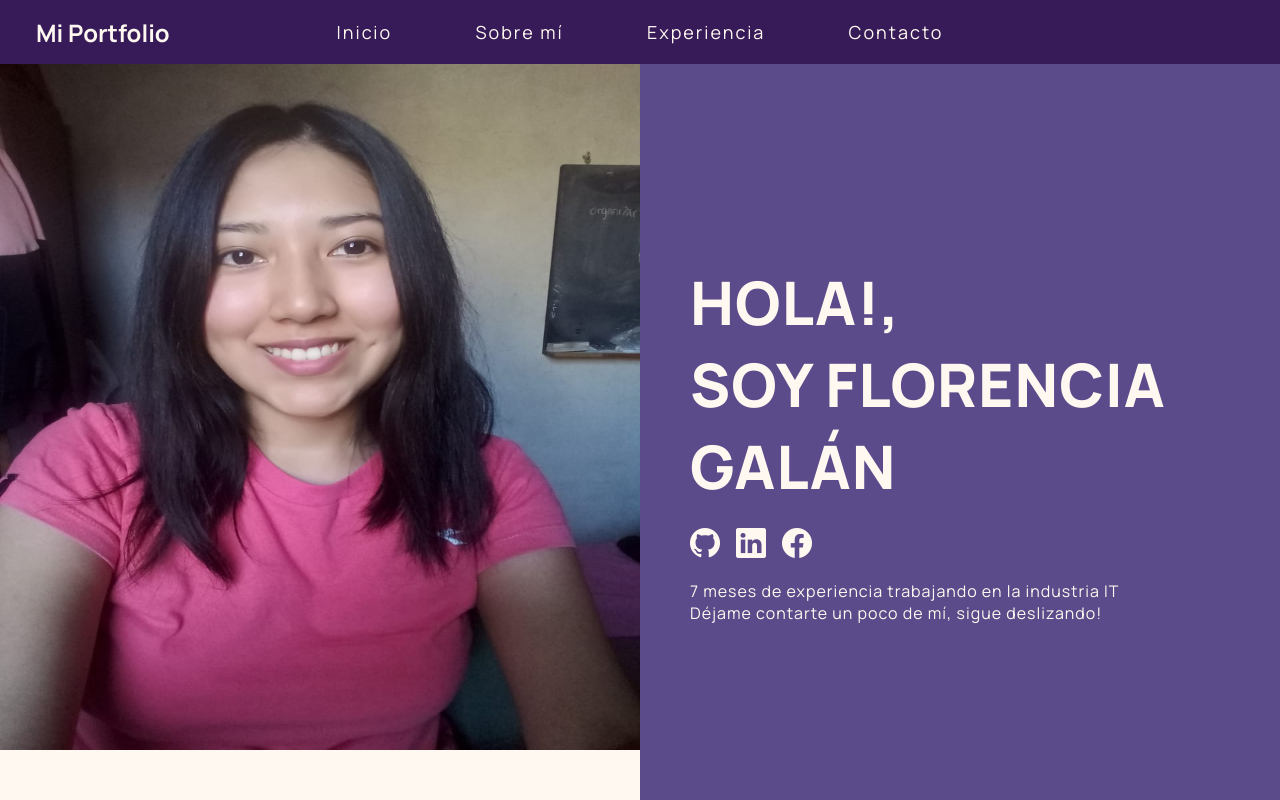
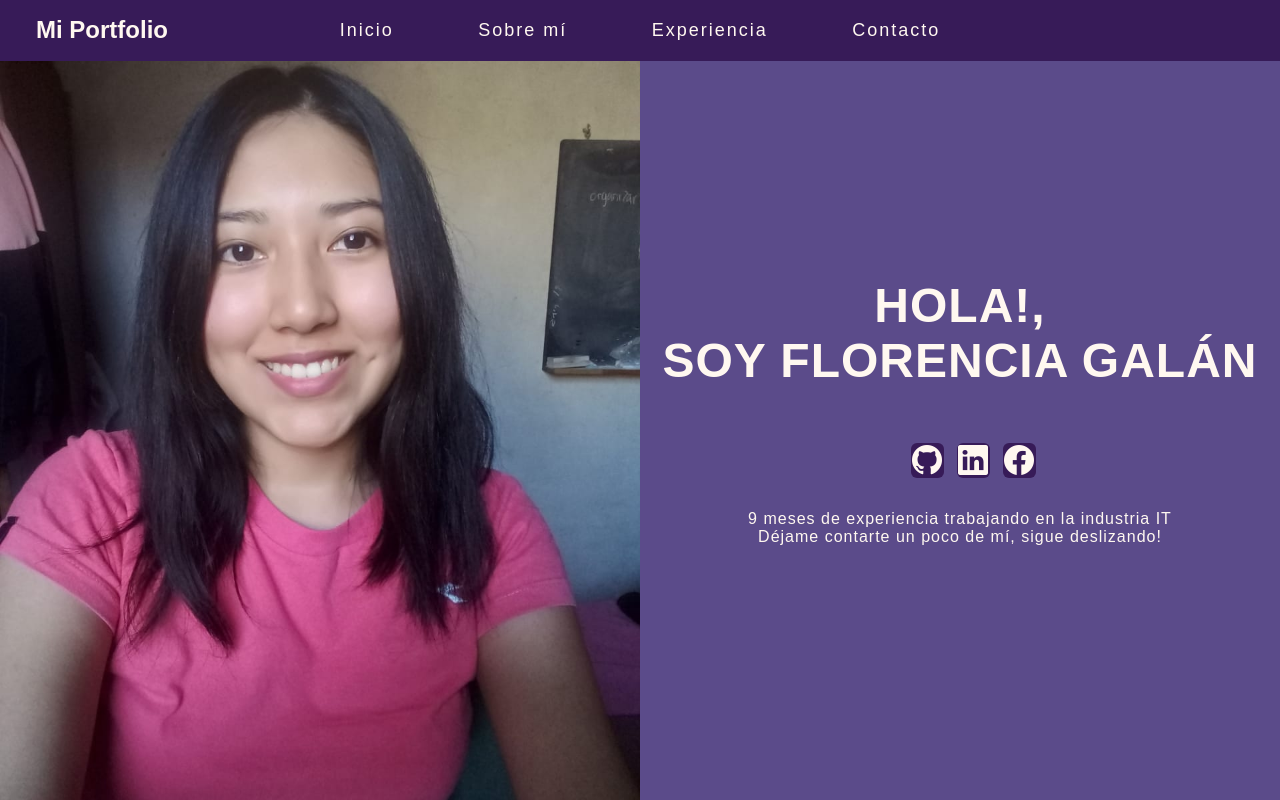
Before and after one commit to ValleGalan/Portafolio-Basico, a plain HTML site: page index.html in a window 1280 px wide. Shown: the top 800 px of the page. Drawn offline with nearby package versions, Linux system fonts and the light colour scheme.

Commit message:
styles(css): arreglando algunos flex

```diff
--- a/assets/css/styles.css
+++ b/assets/css/styles.css
@@ -1,4 +1,4 @@
-@import url('https://fonts.googleapis.com/css2?family=Manrope:wght@200;400;700;800&display=swap');
+@import url('https://fonts.googleapis.com/css2?family=Noto+Sans&family=Rowdies&display=swap');
 
 :root {
   --primary-color: #5B4B8A;
@@ -15,7 +15,7 @@ body {
   padding: 0;
   font-family: 'Manrope', sans-serif;
 }
-
+/**Menu*/
 .navbar {
   position: fixed;
   width: 100%;
@@ -62,54 +62,40 @@ body {
   font-size: 24px;
   font-weight: bold;
 }
-
-.introduction {
-  padding-left: 50px;
-}
-
+/**Section :Home*/
 .content {
   display: flex;
   height: 100vh;
   width: 100%;
   flex-direction: row;
 }
-
 .half-section {
   width: 50%;
-}
-
-.avatar-container {
-  height: 100%;
-  width: 100%;
-  display: flex;
-  justify-content: center;
-  align-items: center;
-  flex-direction: column;
   background-color: var(--accent-color);
 }
-
+.introduction {
+  display:flex;
+  justify-content:center;
+  flex-direction: column;
+}
 .avatar-container img {
-  height: 700px;
+  height: 100%;
   width: 100%;
 }
 
-.avatar-container h3 {
-  margin: 0;
-}
-
-h1 {
-  margin: 100px 0 0 0;
-  font-size: 60px;
+.title {
   font-weight: 800;
+  font-size:3em;
   color: var(--accent-color);
   text-transform: uppercase;
+  text-align: center;
 }
 
 .socials {
   list-style: none;
   display: flex;
   flex-direction: row;
-  padding: 0;
+  justify-content: center;
 }
 
 .socials-icon {
@@ -117,8 +103,14 @@ h1 {
   text-decoration: none;
   margin-right: 15px;
   color: var(--accent-color);
+  border-radius: 6px;
+  background-color: var(--primary-color-dark);
+  padding: 2%;
 }
-
+.description{
+  text-align:center;
+}
+/**Section: About*/
 .text-section {
   background-color: var(--primary-color);
   display: flex;
@@ -137,15 +129,11 @@ h1 {
   font-weight: 800;
   font-size: 40px;
 }
-
-.project-list {
+/**Section: proyects*/
+.project-list li{
   list-style: none;
-}
-
-.project-list li {
   margin-bottom: 30px;
 }
-
 .project-link {
   text-decoration: none;
   color: var(--accent-color);
@@ -156,7 +144,7 @@ aside {
   padding-left: 100px;
   padding-right: 100px;
 }
-
+/**Section: Contact*/
 form {
   display: flex;
   flex-direction: column;
@@ -185,7 +173,6 @@ form {
   font-size: 20px;
   background-color: var(--accent-color);
   border-radius: 4px;
-  border-style: none;
   cursor: pointer;
   transition: all 250ms;
   color: var(--primary-color-dark);
@@ -200,10 +187,9 @@ form {
 footer {
   display: flex;
   flex-direction: column;
-  justify-content: flex-end;
   background-color: var(--primary-color-dark);
   color: var(--accent-color);
-  padding: 20px;
+
 }
 
 .footer-section-container {
--- a/index.html
+++ b/index.html
@@ -33,9 +33,7 @@
 
   <section id="home" class="content">
     <div class="half-section">
-     <div class="avatar-container">
-      <img src="./assets/img/perfil.jpg" alt="no cargo la imagen">
-     </div>
+     <div class="avatar-container"><img src="./assets/img/perfil.jpg" alt="no cargo la imagen"></div>
     </div>
     <div class="half-section text-section">
       <div class="introduction">
@@ -44,14 +42,9 @@
           <li><a class="socials-icon" href="https://github.com/ValleGalan"> <i class="bi bi-github"></i></a></li>
           <li><a class="socials-icon" href="https://www.linkedin.com/in/florencia-galan/"><i class="bi bi-linkedin"></i></a></li>
           <li><a class="socials-icon" href="https://www.facebook.com/florgalan15"><i class="bi bi-facebook"></i></a></li>
-          <!--
-          <li><a class="socials-icon" href=""><i class="bi bi-twitter"></i></a></li>
-          <li><a class="socials-icon" href=""><i class="bi bi-instagram"></i></a></li>-->
         </ul>
-
-        <p class="description">7 meses de experiencia trabajando en la industria IT <br> Déjame contarte un poco de mí, sigue deslizando!</p>
+        <p class="description">9 meses de experiencia trabajando en la industria IT <br> Déjame contarte un poco de mí, sigue deslizando!</p>
       </div>
-
     </div>
   </section>
 
@@ -61,11 +54,11 @@
        Me gusta estar en constante aprendisaje, soy curiosa y responsable
       </p>
       <p class="wrapedText">
-       Estudio Ing.Informatica y Lic.Sistemas en la Facultad de ingenieria de Jujuy
+       Soy alumna avanzada de Ing.Informatica y Lic.Sistemas en la Facultad de ingenieria de Jujuy
       </p>
       <p class="wrapedText">
        Tengo conocimientos en HTML ,CSS ,Java ,Python ,C++ ,C#, Javascripts y en los framework como Django, .NET, Spring. Los
-       framework que manejo de la parte del front son Angular y React basico aún.
+       framework que manejo de la parte del front son Angular avanzado y React basico aún.
       </p>
     </aside>
     <aside class="half-section title-section">
@@ -108,7 +101,7 @@
     <aside class="half-section text-section wrapedText">
       <form action="" >
         <label for="name">Nombre</label>
-        <input class="input-field" type="text" name="name" id="name" focus>
+        <input class="input-field" type="text" name="name" id="name" >
         <label for="email">Email</label>
         <input class="input-field" type="email" name="email" id="email">
         <label for="message">Mensaje</label>
```
